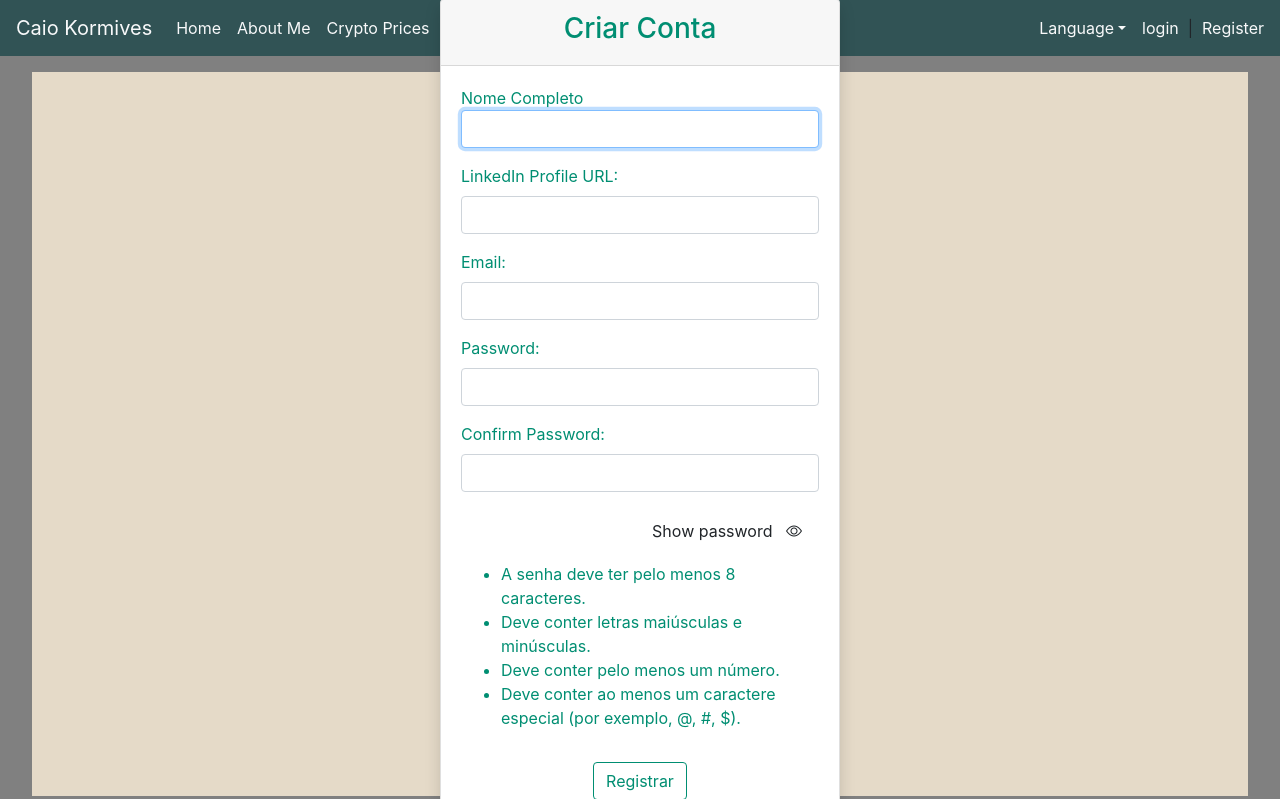
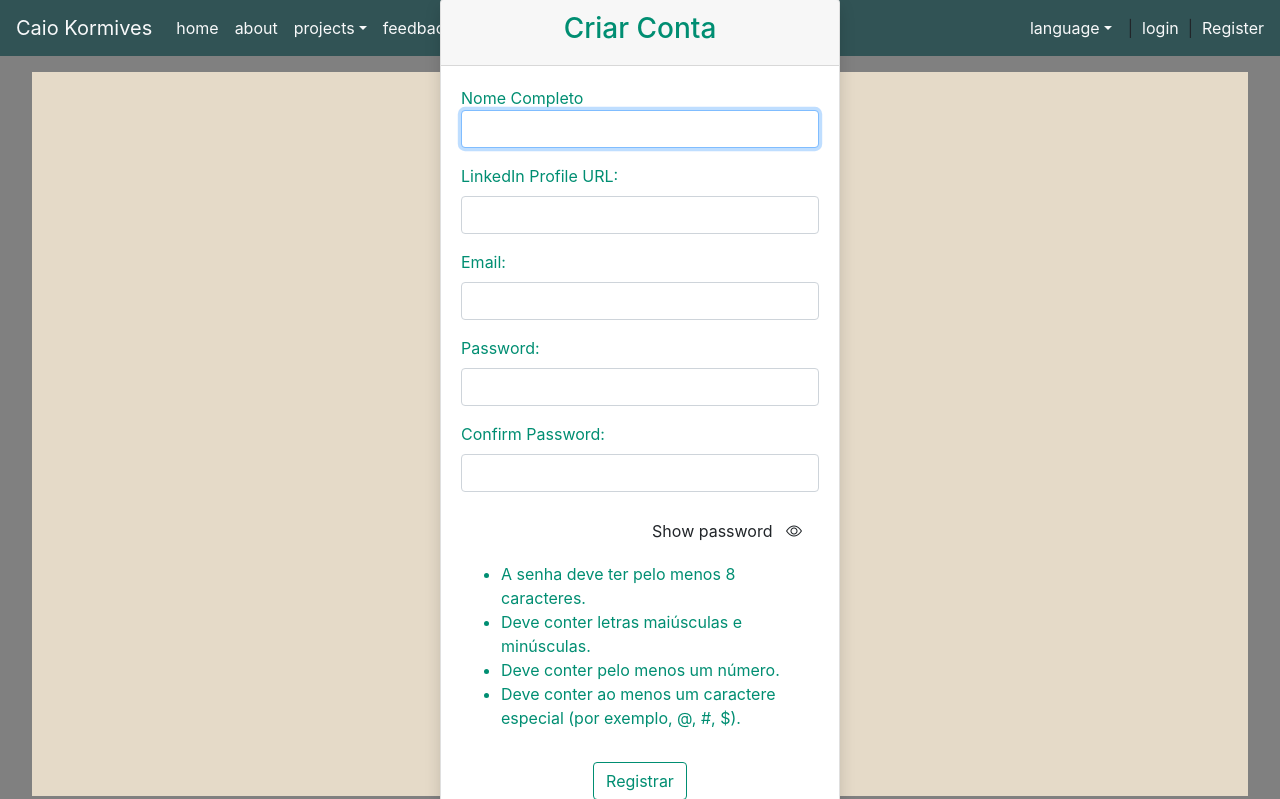
Before and after one commit to xxcaioken/portfolio, a Django app: page /pt-br/accounts/register/ in a window 1280 px wide. Shown: the top 799 px of the page. Run offline with Django 5.2, Linux system fonts and the light colour scheme; some libraries are stand-ins or nearby versions.

Commit message:
fix: add new lang resources and adjust botstrap js

```diff
--- a/accounts/templates/accounts/login.html
+++ b/accounts/templates/accounts/login.html
@@ -1,4 +1,5 @@
 {% extends 'base.html' %}
+{% load i18n %}
 
 {% block title %}Login - Portfolio Caio Kormives{% endblock %}
 
--- a/accounts/templates/accounts/register.html
+++ b/accounts/templates/accounts/register.html
@@ -1,4 +1,5 @@
 {% extends 'base.html' %}
+{% load i18n %}
 
 {% block title %}
   Registrar - Portfolio Caio Kormives
--- a/templates/base.html
+++ b/templates/base.html
@@ -54,63 +54,76 @@
       body::-webkit-scrollbar {
         width: 12px;
       }
+      .bkgrnd {
+        background-color: #315355;
+      }
+      .lst-style {
+        list-style: none;
+        padding: 0;
+        margin: 0;
+      }
       {% block style %}  {% endblock %}
 
     </style>
   </head>
   <body>
     <header>
-      <nav class="navbar navbar-expand-lg navbar-light" style="background-color: #315355;">
+      <nav class="navbar navbar-expand-lg navbar-light bkgrnd">
         <a class="navbar-brand text-light" href="{% url 'home' %}">Caio Kormives</a>
         <button class="navbar-toggler" type="button" data-toggle="collapse" data-target="#navbarContent" aria-controls="navbarContent" aria-expanded="false" aria-label="Toggle navigation"><span class="navbar-toggler-icon"></span></button>
         <div class="collapse navbar-collapse" id="navbarContent">
           <ul class="navbar-nav mr-auto">
             <li class="nav-item">
-              <a class="nav-link text-light" href="{% url 'home' %}">Home</a>
+              <a class="nav-link text-light" href="{% url 'home' %}">{% trans 'home' %}</a>
             </li>
             <li class="nav-item">
-              <a class="nav-link text-light" href="{% url 'about' %}">About Me</a>
+              <a class="nav-link text-light" href="{% url 'about' %}">{% trans 'about' %}</a>
             </li>
-            <li class="nav-item">
-              <a class="nav-link text-light" href="{% url 'crypto_prices' %}">Crypto Prices</a>
+            <li class="nav-item dropdown lst-style">
+              <a class="nav-link text-light dropdown-toggle" href="#" id="navbarDropdownMenuLink" data-toggle="dropdown" aria-haspopup="true" aria-expanded="false">{% trans 'projects' %}</a>
+              <div class="dropdown-menu" aria-labelledby="navbarDropdownMenuLink">
+                <a class="dropdown-item" style="color: grey;" href="{% url 'crypto_prices' %}">{% trans 'crypto' %}</a>
+              </div>
             </li>
             <li class="nav-item">
               <a class="nav-link text-light" href="{% url 'feedback_suggestions' %}">{% trans 'feedback_title' %}</a>
             </li>
           </ul>
-          <li style="list-style: none; padding: 0; margin: 0;" class="nav-item dropdown">
-            <a class="nav-link text-light dropdown-toggle" href="javascript:void(0);" id="navbarDropdownMenuLink" data-toggle="dropdown" aria-haspopup="true" aria-expanded="false">Language</a>
+          <li class="nav-item dropdown lst-style">
+                <a class="nav-link text-light dropdown-toggle" href="javascript:void(0);" id="navbarDropdownMenuLink" data-toggle="dropdown" aria-haspopup="true" aria-expanded="false">{% trans "language" %}</a>
                 <div class="dropdown-menu">
-
-                <a href="">
-
+                        <a href="#">
                 <form action="{% url 'set_language' %}" method="post">
                   {% csrf_token %}
                   <input type="hidden" name="language" value="en" />
-                    <button type="submit" class="dropdown-item">English</button>
+                  <button type="submit" class="dropdown-item">{% trans 'english' %}</button>
                 </form>
               </a>
               <a>
                 <form action="{% url 'set_language' %}" method="post">
                   {% csrf_token %}
                   <input type="hidden" name="language" value="pt-br" />
-                    <button type="submit" class="dropdown-item">pt-br</button>
+                  <button type="submit" class="dropdown-item">{% trans 'pt-br' %}</button>
                 </form>
               </a>
             </div>
           </li>
+          <li  class="lst-style">| &nbsp;</li>
+
           {% if user.is_authenticated %}
-            <li class="text-light" style="list-style: none; padding: 0; margin: 0;" id="username">Olá {{ user.username }}, Seja bem-vindo!</li>
-            <li style="list-style: none; padding: 0; margin: 0;">&nbsp; | &nbsp;</li>
-            <li class="" style="list-style: none; padding: 0; margin: 0;">
-              <a class="text-light" href="{% url 'logout' %}">Logout</a>
+            <li class="text-light lst-style" id="username">
+              {% trans 'hello' %} {{ user.username }},{% trans 'welcome' %}
+            </li>
+            <li class="lst-style">&nbsp; | &nbsp;</li>
+            <li class="lst-style">
+              <a class="text-light" href="{% url 'logout' %}">{% trans 'logout' %}</a>
             </li>
           {% else %}
-            <li class="" style="list-style: none; padding: 0; margin: 0;">
+            <li class="lst-style">
               <a class="text-light" href="{% url 'login' %}">{% trans 'login' %}</a>
             </li>
-            <li style="list-style: none; padding: 0; margin: 0;">&nbsp; | &nbsp;</li>
-            <li class="" style="list-style: none; padding: 0; margin: 0;">
+            <li class="lst-style">&nbsp; | &nbsp;</li>
+            <li class="lst-style">
               <a class="text-light" href="{% url 'register' %}">{% trans 'Register' %}</a>
             </li>
           {% endif %}
@@ -129,7 +142,6 @@
     </footer>
 
     <script src="https://code.jquery.com/jquery-3.7.1.min.js"></script>
-    <script src="https://stackpath.bootstrapcdn.com/bootstrap/4.5.2/js/bootstrap.min.js"></script>
 
     {% bootstrap_javascript %}
 
@@ -144,6 +156,8 @@
           console.log(usernameElement.innerText)
         }
       })
+
+
     </script>
     {% block scripts %}
 
```
Also changed, not shown: locale/en/LC_MESSAGES/django.po, locale/pt_BR/LC_MESSAGES/django.po, 2 other files. Lines whose indentation alone changed are shown as unchanged.
